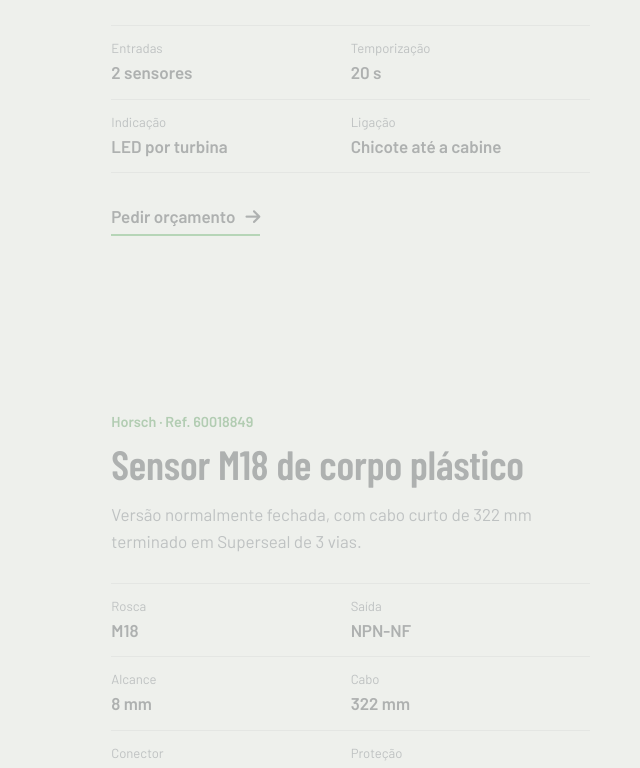
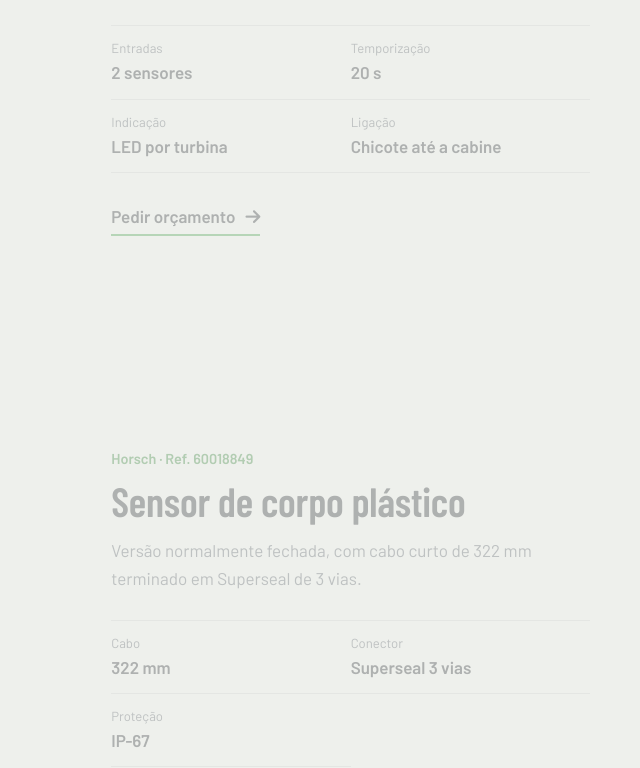
Before and after one commit to Caetanopo/FieldWay_Web, a plain HTML site: page index.html in a window 1280 px wide. Shown: the part 2032-2800 px from the top of the page, without its empty margins (626-1266 px from the left). Drawn offline with nearby package versions, Linux system fonts and the light colour scheme.

Commit message:
ajustes em alguns itens

```diff
--- a/index.html
+++ b/index.html
@@ -622,7 +622,7 @@
                 <div class="hero-dados">
                     <div><strong id="dado-refs">55</strong><span>referências no catálogo</span></div>
                     <div><strong>5</strong><span>montadoras com referência cruzada</span></div>
-                    <div><strong>M8–M18</strong><span>roscas de sensores indutivos</span></div>
+                    <div><strong>15 dias úteis</strong><span>prazo de entrega</span></div>
                     <div><strong>10–30 Vcc</strong><span>faixa de alimentação</span></div>
                 </div>
             </div>
@@ -878,11 +878,11 @@
 
         // Fonte: lista OEM/distribuição 02/03/23. "ref" é a referência da montadora (é o que aparece no site); "cod" é o código interno FieldWay e não é exibido.
         const CATALOGO = [
-            { cod: '354', ref: '83234201', linhas: ['kuhn'], tipo: 'sensor', nome: 'Sensor indutivo SIA-8N-DS2-CA', specs: ['M8', 'NPN', 'Alcance 2 mm', '10–30 Vcc'], foto: 'kuhn-m8-83234201' },
-            { cod: '355', ref: '83234213', linhas: ['kuhn'], tipo: 'sensor', nome: 'Sensor indutivo SIA-12N-DS4-CA', specs: ['M12', 'NPN', 'Alcance 4 mm', '10–30 Vcc'] },
-            { cod: '356', ref: '83234212', linhas: ['kuhn'], tipo: 'sensor', nome: 'Sensor indutivo SIA-12P-DS4-CA', specs: ['M12', 'PNP', 'Alcance 4 mm', '10–30 Vcc'] },
+            { cod: '354', ref: '83234201', linhas: ['kuhn'], tipo: 'sensor', nome: 'Sensor indutivo SIA-8N-DS2-CA', specs: ['Alim. 10–30 Vcc', 'Especial Kuhn'], foto: 'kuhn-m8-83234201' },
+            { cod: '355', ref: '83234213', linhas: ['kuhn'], tipo: 'sensor', nome: 'Sensor indutivo SIA-12N-DS4-CA', specs: ['Alim. 10–30 Vcc', 'Especial Kuhn'] },
+            { cod: '356', ref: '83234212', linhas: ['kuhn'], tipo: 'sensor', nome: 'Sensor indutivo SIA-12P-DS4-CA', specs: ['Alim. 10–30 Vcc', 'Especial Kuhn'] },
             { cod: '544', ref: 'Y8000544', linhas: ['kuhn'], tipo: 'peca', nome: 'Dissipador de calor em alumínio', specs: ['Usinado, 5 aletas', 'Rosca M8 x 1,00 mm', '30 x 20 mm'] },
-            { cod: '654', ref: 'YX916029', linhas: ['kuhn'], tipo: 'sensor', nome: 'Sensor indutivo SIA-18N-DS8-CA', specs: ['M18', 'NPN', 'Alcance 8 mm', '10–30 Vcc'] },
+            { cod: '654', ref: 'YX916029', linhas: ['kuhn'], tipo: 'sensor', nome: 'Sensor indutivo SIA-18N-DS8-CA', specs: ['Alim. 10–30 Vcc', 'Especial Kuhn'] },
             { cod: '939', ref: '83234223', linhas: ['kuhn'], tipo: 'sensor', nome: 'Sensor de rotação M18', specs: ['NPN-NO', 'Alcance 5 mm', 'Faceado', 'Superseal macho', '10–30 Vcc'] },
             { cod: '940', ref: '', linhas: ['kuhn'], tipo: 'circuito', nome: 'Circuito CMT-01/K2', specs: ['2 sensores', 'Temporização 20 s', '1 Superseal 3VM + 2 Superseal 3VF'] },
             { cod: '941', ref: '', linhas: ['kuhn'], tipo: 'circuito', nome: 'Circuito CMT-01/K3', specs: ['3 sensores', 'Temporização 20 s', '1 Superseal 3VM + 3 Superseal 3VF'] },
@@ -896,14 +896,14 @@
             { cod: '3633', ref: '', linhas: ['kuhn'], tipo: 'sensor', nome: 'Sensor indutivo M18 PNP, pinagem A+/B−/C', specs: ['PNP-NO', 'Alcance 8 mm', 'Não faceado', 'Delphi 3VF', 'Cabo 1 m'], foto: 'kuhn-m18-pnp-3633' },
             { cod: '3705', ref: '', linhas: ['kuhn'], tipo: 'sensor', nome: 'Sensor de levante M18 PNP-NC', specs: ['Alcance 5 mm', 'Faceado', 'Conector Delphi 3VF', '10–30 Vcc'] },
 
-            { cod: '3425', ref: '24052200', linhas: ['horsch'], tipo: 'sensor', nome: 'Sensor indutivo M12', specs: ['NPN/NO', 'Alcance 4 mm', 'Cabo 1000 mm', 'Superseal 3VM', 'IP-67'], foto: 'horsch-m12-24052200' },
-            { cod: '3426', ref: '00345413', linhas: ['horsch'], tipo: 'sensor', nome: 'Sensor indutivo M18', specs: ['NPN/NO', 'Alcance 8 mm', 'Cabo 1000 mm', 'Superseal 3VM', 'IP-67'], foto: 'horsch-m18-00345413' },
-            { cod: '3427', ref: '60018849', linhas: ['horsch'], tipo: 'sensor', nome: 'Sensor M18 de corpo plástico', specs: ['NPN/NF', 'Alcance 8 mm', 'Cabo 322 mm', 'Superseal 3VM', 'IP-67'], foto: 'horsch-m18-plastico-60018849' },
+            { cod: '3425', ref: '24052200', linhas: ['horsch'], tipo: 'sensor', nome: 'Sensor indutivo Horsch', specs: ['Cabo 1000 mm', 'Superseal 3VM', 'Especial Horsch', 'IP-67'], foto: 'horsch-m12-24052200' },
+            { cod: '3426', ref: '00345413', linhas: ['horsch'], tipo: 'sensor', nome: 'Sensor indutivo Horsch', specs: ['Cabo 1000 mm', 'Superseal 3VM', 'Especial Horsch', 'IP-67'], foto: 'horsch-m18-00345413' },
+            { cod: '3427', ref: '60018849', linhas: ['horsch'], tipo: 'sensor', nome: 'Sensor Horsch de corpo plástico', specs: ['Cabo 322 mm', 'Superseal 3VM', 'Especial Horsch', 'IP-67'], foto: 'horsch-m18-plastico-60018849' },
             { cod: '3429', ref: '00346714', linhas: ['horsch'], tipo: 'peca', nome: 'Interruptor encapsulado liga/desliga', specs: ['50 x 65 x 37 mm', 'Superseal 3VM', 'IP-67'], foto: 'horsch-interruptor-00346714' },
 
-            { cod: '1327', ref: '86951523', linhas: ['semeato'], tipo: 'sensor', nome: 'Sensor SIA-12P-SD2-CO', specs: ['M12', 'PNP', 'Levante, velocidade (roda) e turbina', 'Índice de troca alto'] },
-            { cod: '1328', ref: '86951511', linhas: ['semeato'], tipo: 'sensor', nome: 'Sensor SIA-12N-SD2-CO', specs: ['M12', 'NPN', 'RPM da turbina (3 por máquina) e rodado Soltt (1 por máquina)', 'Índice de troca alto'] },
-            { cod: '1329', ref: '86951516', linhas: ['semeato'], tipo: 'sensor', nome: 'Sensor SIA-12N-SD2-CA', specs: ['M12', 'NPN', 'Superseal 3VM', 'RPM da turbina Sol Tower', 'Índice de troca médio'] },
+            { cod: '1327', ref: '86951523', linhas: ['semeato'], tipo: 'sensor', nome: 'Sensor SIA-12P-SD2-CO', specs: ['Levante, velocidade (roda) e turbina', 'Índice de troca alto'] },
+            { cod: '1328', ref: '86951511', linhas: ['semeato'], tipo: 'sensor', nome: 'Sensor SIA-12N-SD2-CO', specs: ['RPM da turbina (3 por máquina) e rodado Soltt (1 por máquina)', 'Índice de troca alto'] },
+            { cod: '1329', ref: '86951516', linhas: ['semeato'], tipo: 'sensor', nome: 'Sensor SIA-12N-SD2-CA', specs: ['Superseal 3VM', 'RPM da turbina Sol Tower', 'Índice de troca médio'] },
             { cod: '1330', ref: '86951512', linhas: ['semeato'], tipo: 'sensor', nome: 'Sensor SMA-12NA-SD8-CA', specs: ['Superseal 3VM', 'Levante da plantadeira Soltt', 'Índice de troca alto'] },
             { cod: '646', ref: '76197101', linhas: ['semeato'], tipo: 'circuito', nome: 'Circuito CORT-02/2S', specs: ['2 sensores', 'Temporização 10 s', 'Cabo 2 m', 'Superseal 5VM'] },
             { cod: '652', ref: '76197102', linhas: ['semeato'], tipo: 'circuito', nome: 'Circuito CORT-02/3S', specs: ['3 sensores', 'Temporização 10 s', 'Cabo 2 m', 'Superseal 5VM'] },
@@ -913,11 +913,11 @@
 
             { cod: '324', ref: '73104992', linhas: ['stara'], tipo: 'sensor', nome: 'Sensor de rotação SRA-01/ST', specs: ['Aplicação: Hércules', 'Suporte de fixação', 'Superseal', 'Índice de troca alto'], foto: 'stara-sra01-73104992' },
             { cod: '325', ref: '73104045', linhas: ['stara'], tipo: 'sensor', nome: 'Sensor de velocidade SVA-01/ST', specs: ['Aplicação: Hércules', 'Índice de troca alto'] },
-            { cod: '3532', ref: '73104063', linhas: ['stara'], tipo: 'sensor', nome: 'Sensor indutivo M12 faceado', specs: ['NPN NO/NC', 'Alcance 2 mm', 'Conector M12 4 pinos', 'IP-67'] },
+            { cod: '3532', ref: '73104063', linhas: ['stara'], tipo: 'sensor', nome: 'Sensor indutivo faceado', specs: ['Conector 4 pinos', 'IP-67'] },
 
             { cod: '', ref: '73104992', linhas: ['stara'], tipo: 'sensor', nome: 'Linha ECO · Sensor de rotação SRA-01/ST', specs: ['Aplicação: Hércules', 'Índice de troca alto'], preco: 190.82 },
             { cod: '', ref: '73104045', linhas: ['stara'], tipo: 'sensor', nome: 'Linha ECO · Sensor de velocidade SVA-01/ST', specs: ['Aplicação: Hércules', 'Índice de troca alto'], preco: 357.51 },
-            { cod: '', ref: '73104063', linhas: ['stara'], tipo: 'sensor', nome: 'Linha ECO · Sensor indutivo M12 faceado', specs: ['NPN NO/NC', 'Alcance 2 mm', 'Conector M12 4 pinos', 'IP-67'], preco: 316.43 },
+            { cod: '', ref: '73104063', linhas: ['stara'], tipo: 'sensor', nome: 'Linha ECO · Sensor indutivo faceado', specs: ['Conector 4 pinos', 'IP-67'], preco: 316.43 },
 
             { cod: '', ref: '', linhas: ['vencetudo'], tipo: 'sensor', nome: 'Sensor magnético SMA-01/VT', specs: ['Cabo 2,5 m', 'Levante da plantadeira', 'Índice de troca alto'], preco: 987.56 },
 
@@ -956,9 +956,9 @@
             { foto: 'kuhn-cmt01-k2', marca: 'Kuhn', ref: 'Y5937390', cod: '1687', nome: 'Monitor de turbinas CMT‑01/K2',
               texto: 'Acompanha dois sensores e sinaliza cada turbina por LED. Vem com chicote trançado para levar o sinal até a cabine.',
               ficha: [['Entradas', '2 sensores'], ['Temporização', '20 s'], ['Indicação', 'LED por turbina'], ['Ligação', 'Chicote até a cabine']] },
-            { foto: 'horsch-m18-plastico-60018849', marca: 'Horsch', ref: '60018849', cod: '3427', nome: 'Sensor M18 de corpo plástico',
+            { foto: 'horsch-m18-plastico-60018849', marca: 'Horsch', ref: '60018849', cod: '3427', nome: 'Sensor de corpo plástico',
               texto: 'Versão normalmente fechada, com cabo curto de 322 mm terminado em Superseal de 3 vias.',
-              ficha: [['Rosca', 'M18'], ['Saída', 'NPN-NF'], ['Alcance', '8 mm'], ['Cabo', '322 mm'], ['Conector', 'Superseal 3 vias'], ['Proteção', 'IP-67']] },
+              ficha: [['Cabo', '322 mm'], ['Conector', 'Superseal 3 vias'], ['Proteção', 'IP-67']] },
             { foto: 'horsch-interruptor-00346714', marca: 'Horsch', ref: '00346714', cod: '3429', nome: 'Interruptor encapsulado',
               texto: 'Caixa selada com alavanca liga/desliga e saída em Superseal de 3 vias, pronta para o chicote do implemento.',
               ficha: [['Dimensões', '50 x 65 x 37 mm'], ['Função', 'Liga/desliga'], ['Conector', 'Superseal 3 vias'], ['Proteção', 'IP-67']] },
@@ -975,11 +975,11 @@
 
         const CLIENTES = [
             { id: 'kuhn', nome: 'Kuhn', logo: 'kuhn', segmento: 'Plantio e pulverização',
-              itens: ['Sensores indutivos M8 a M18', 'Monitores de turbina CMT-01', 'Chave de levante SLM-01/HH'] },
+              itens: ['Sensores indutivos especiais Kuhn', 'Monitores de turbina CMT-01', 'Chave de levante SLM-01/HH'] },
             { id: 'stara', nome: 'Stara', logo: 'stara', segmento: 'Telemetria e taxa variável',
-              itens: ['Sensor de rotação SRA-01/ST', 'Sensor de velocidade SVA-01/ST', 'Sensores M12 com conector M12'] },
+              itens: ['Sensor de rotação SRA-01/ST', 'Sensor de velocidade SVA-01/ST', 'Sensores faceados com conector de 4 pinos'] },
             { id: 'horsch', nome: 'Horsch', logo: 'horsch', segmento: 'Plantio em alta velocidade',
-              itens: ['Sensores M12 e M18 com Superseal', 'Interruptor encapsulado'] },
+              itens: ['Sensores com conector Superseal', 'Interruptor encapsulado'] },
             { id: 'semeato', nome: 'Semeato', logo: 'semeato', segmento: 'Plantio direto',
               itens: ['Sensores M12', 'Circuitos de monitoramento CORT'] },
             { id: 'saojose', nome: 'São José', logo: 'sao-jose', segmento: 'Implementos robustos',
```
